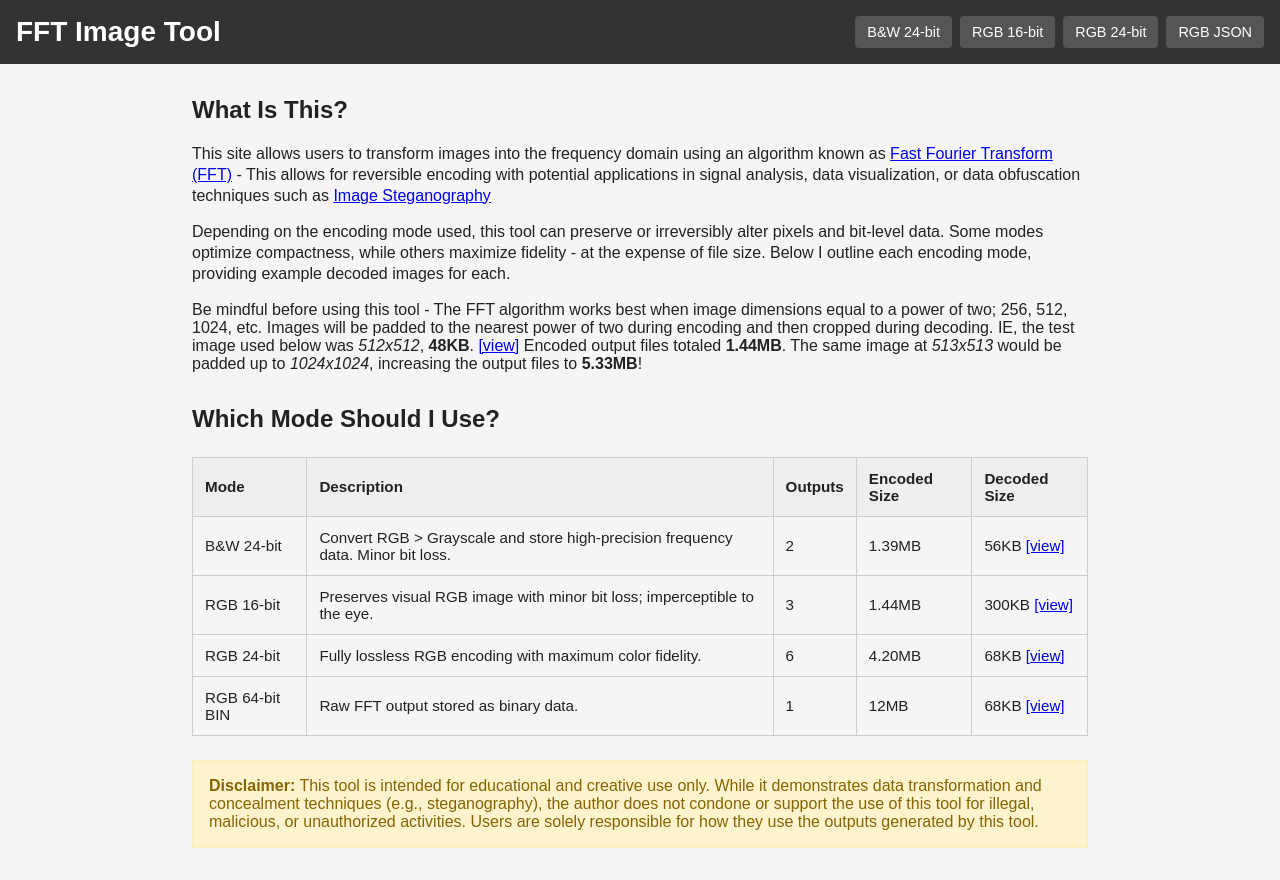
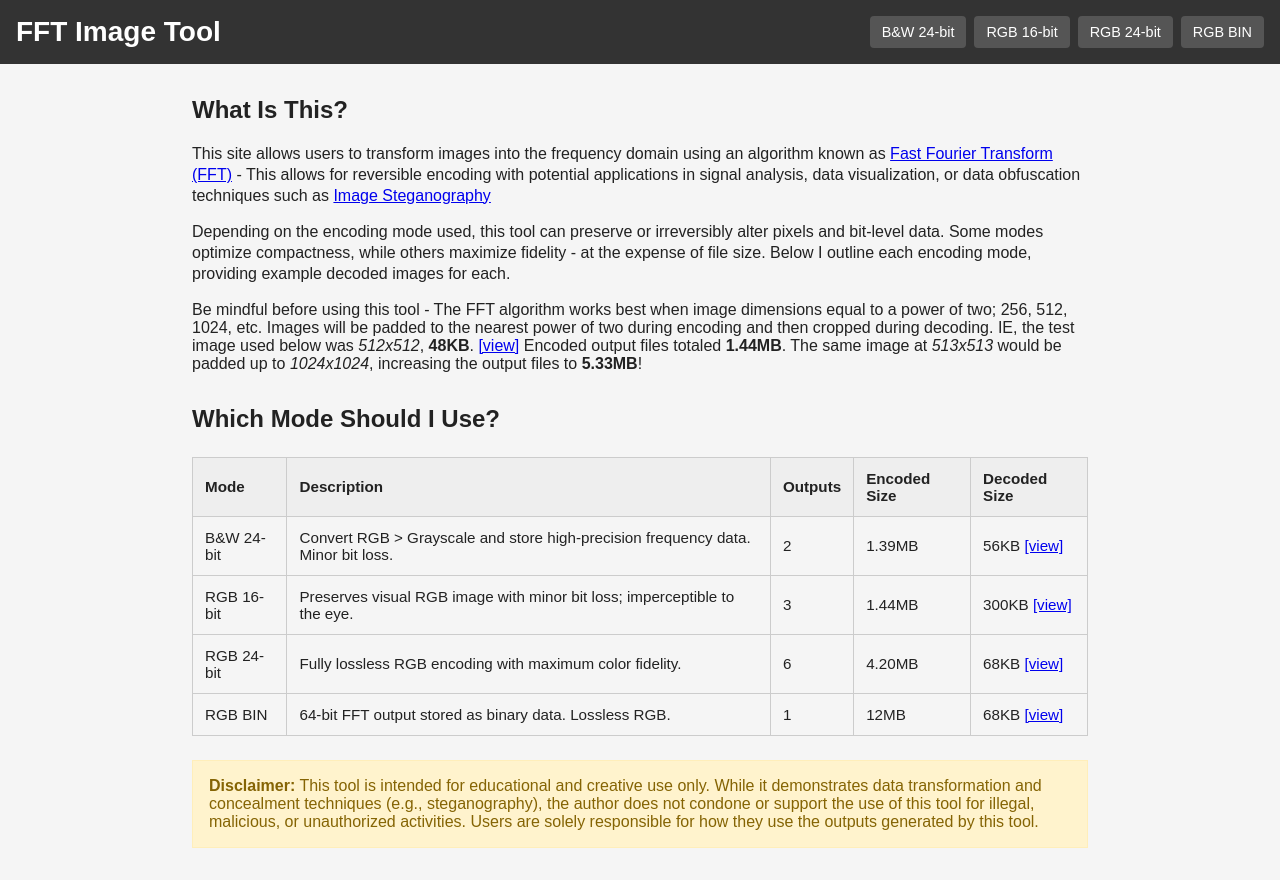
Before and after one commit to AYM3159/fft-image-tools, a plain HTML site: page index.html in a window 1280 px wide. Drawn offline with Linux system fonts and the light colour scheme.

Commit message:
Update index.html

```diff
--- a/index.html
+++ b/index.html
@@ -84,7 +84,7 @@
       <button onclick="location.href='modes/bw24.html'">B&W 24-bit</button>
       <button onclick="location.href='modes/rgb16.html'">RGB 16-bit</button>
       <button onclick="location.href='modes/rgb24.html'">RGB 24-bit</button>
-      <button onclick="location.href='modes/bin64.html'">RGB JSON</button>
+      <button onclick="location.href='modes/bin64.html'">RGB BIN</button>
     </div>
   </header>
 
@@ -136,8 +136,8 @@
 			<td>68KB <a href="images/rgb24.png" target="_blank">[view]</a></td>
           </tr>
           <tr>
-            <td>RGB 64-bit BIN</td>
-            <td>Raw FFT output stored as binary data.</td>
+            <td>RGB BIN</td>
+            <td>64-bit FFT output stored as binary data. Lossless RGB.</td>
             <td>1</td>
             <td>12MB</td>
 			<td>68KB <a href="images/bin64.png" target="_blank">[view]</a></td>
```
